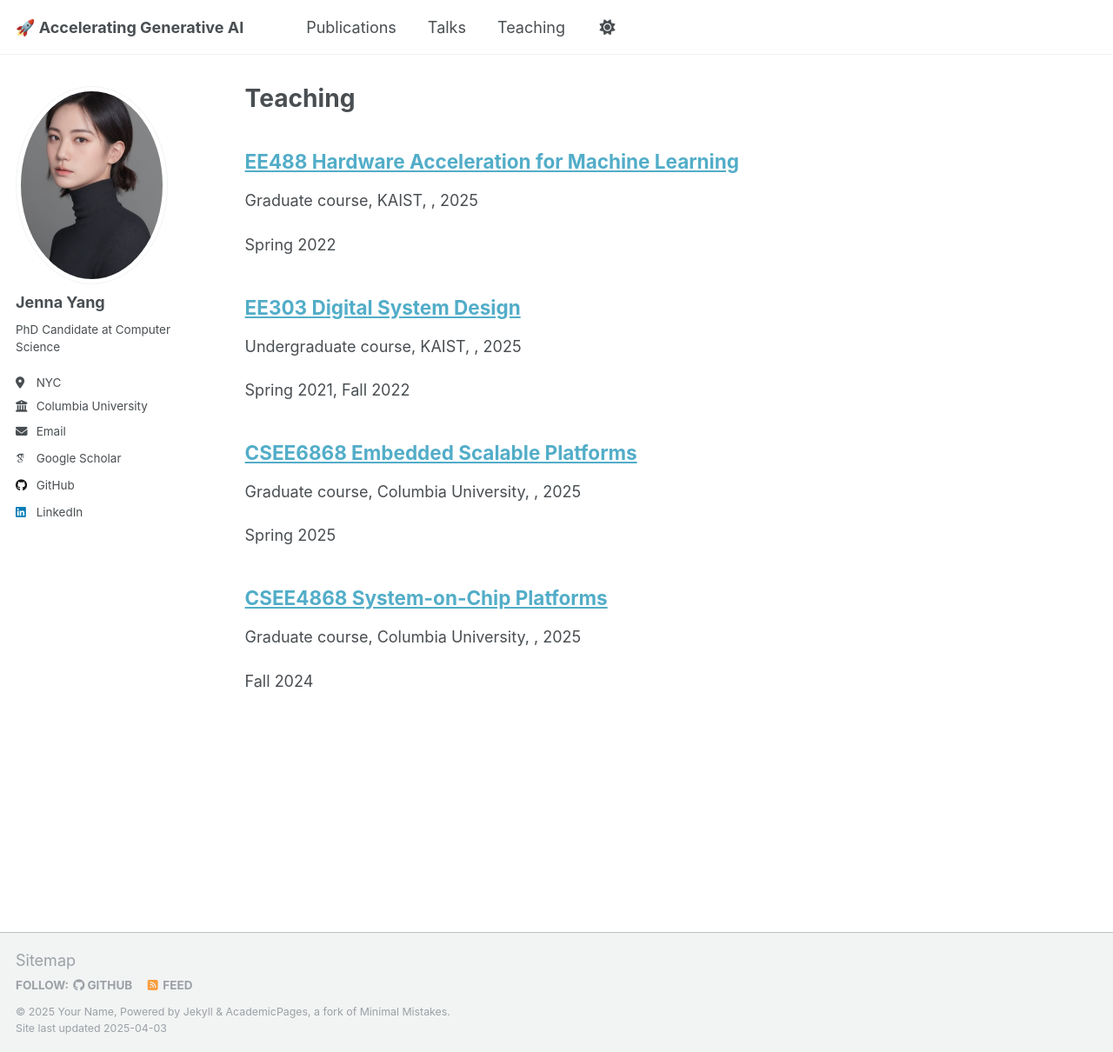
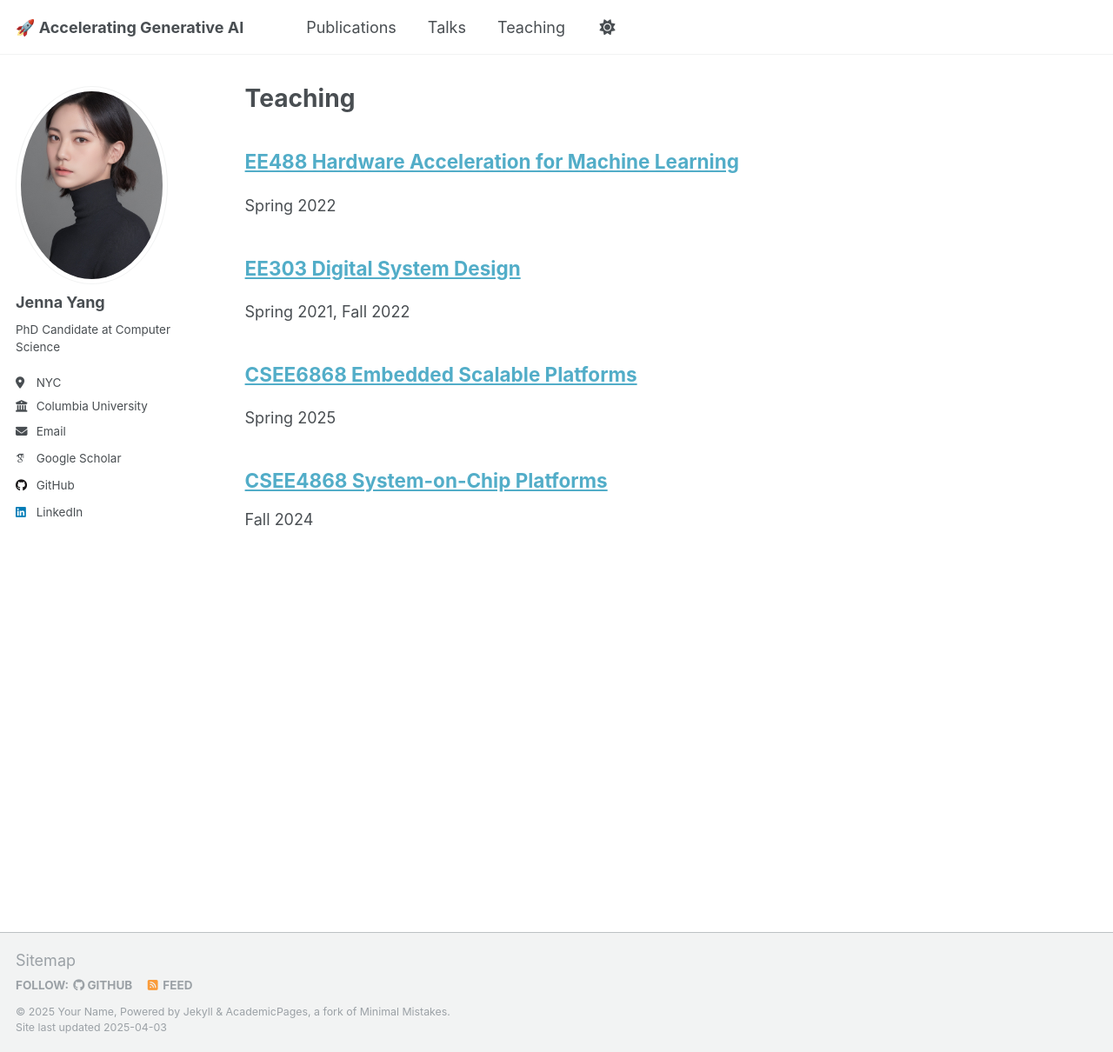
Before and after one commit to jenna-yang/jenna-yang.github.io, a Jekyll site: the page built from _pages/teaching.html, in a window 1280 px wide and 1210 px high. Shown: the whole window at 87% size. Built offline with Jekyll 4.4.1, drawn with Linux system fonts in a browser that asks for light colours; some web fonts are replaced.

Commit message:
Fix teaching date

```diff
--- a/_includes/archive-single.html
+++ b/_includes/archive-single.html
@@ -39,7 +39,7 @@
     {% endif %}
 
         {% if post.collection == 'teaching' %}
-          <p> {{ post.type }}, <i>{{ post.venue }}</i>, {{ post.date | default: "" | date: "%Y" }} </p>
+          <p> {{ post.venue }}</p>
         {% elsif post.collection == 'publications' %}
           <p>Published in <i>{{ post.venue }}</i>, {{ post.date | default: "" | date: "%Y" }} </p>
         {% elsif post.date %}
--- a/_teaching/CSEE4868-SoC.md
+++ b/_teaching/CSEE4868-SoC.md
@@ -3,6 +3,5 @@ title: "CSEE4868 System-on-Chip Platforms"
 collection: teaching
 type: "Graduate course, Columbia University"
 permalink: /teaching/CSEE4868-SoC
-# venue: "Spring 2025"
+venue: "Fall 2024"
 ---
-Fall 2024
```
